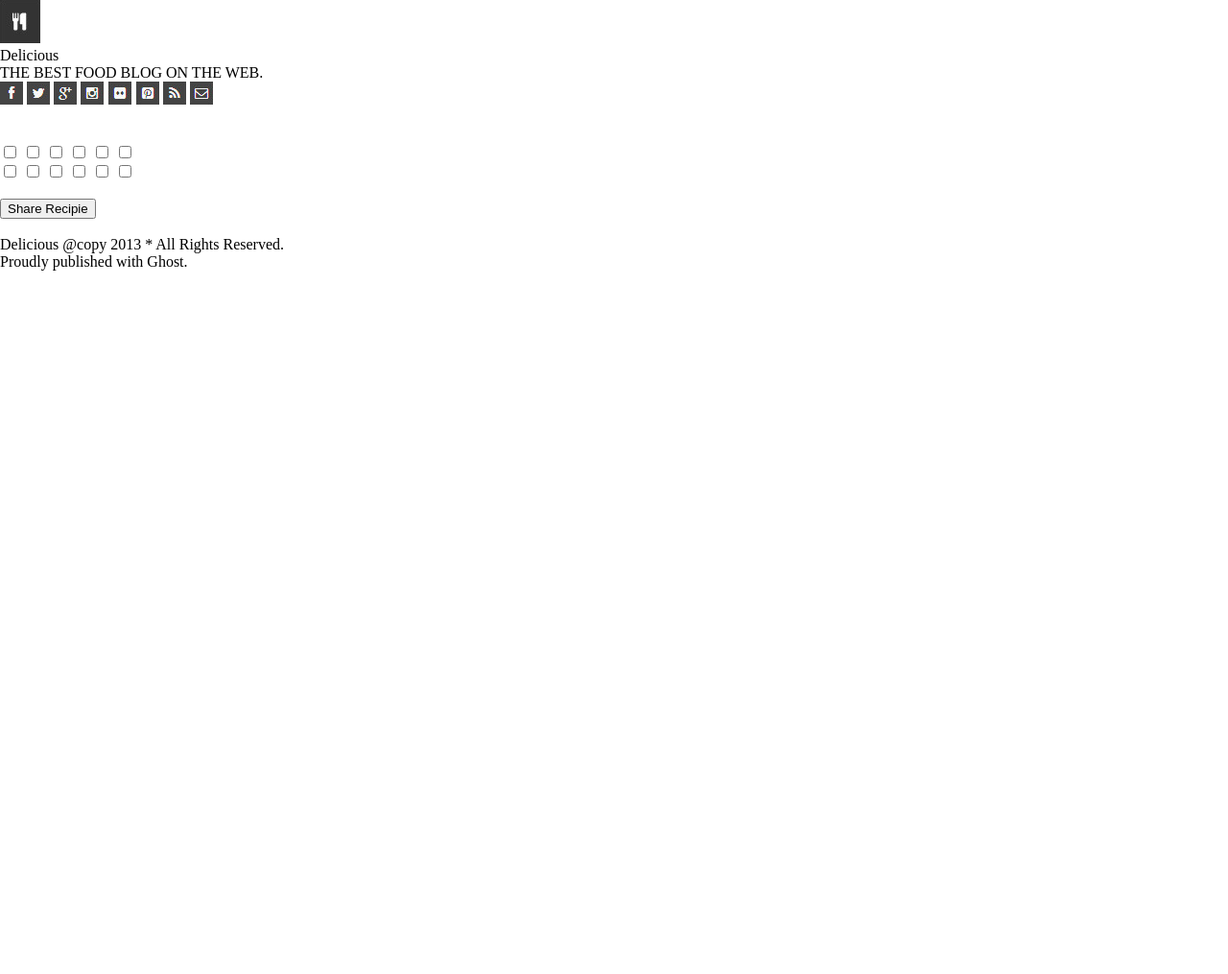
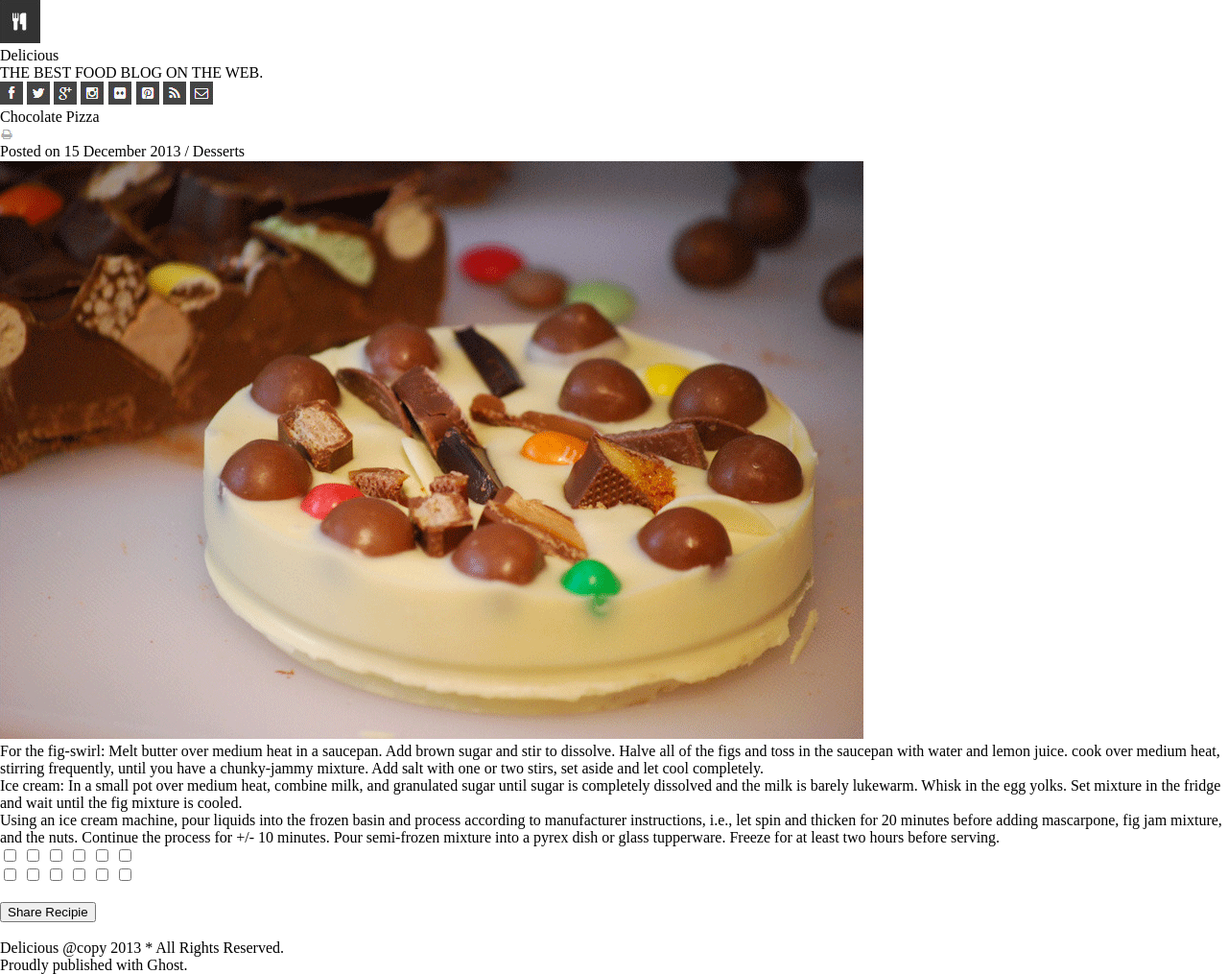
Before and after one commit to pete-hamrick/lab-10a-chocolate-pizza, a plain HTML site: page index.html in a window 1280 px wide. Shown: the whole page at 96% size. Before the commit the page ends 800 px from the top, so only its background shows below. Drawn offline with Linux system fonts and the light colour scheme.

Commit message:
Aemilius added images and paragraphs

```diff
--- a/index.html
+++ b/index.html
@@ -34,15 +34,17 @@
     <!-- figure out bottom border diagonal thingy IS IT HR IMG?-->
     <main>
         <section>
-            <img src="" alt="">
+            <h2>Chocolate Pizza</h2>
+            <img src="./assets/print-icon.png" alt="print-icon">
+            <h6>Posted on 15 December 2013 / Desserts</h6>
         </section>
         <section>
-            <img src="" alt="">
+            <img src="./assets/choco-pizza.png" alt="choco-pizza">
         </section>
         <section>
-            <h2></h2>
-            <h2></h2>
-            <h2></h2>
+            <p>For the fig-swirl: Melt butter over medium heat in a saucepan. Add brown sugar and stir to dissolve. Halve all of the figs and toss in the saucepan with water and lemon juice. cook over medium heat, stirring frequently, until you have a chunky-jammy mixture. Add salt with one or two stirs, set aside and let cool completely.</p>
+            <p>Ice cream: In a small pot over medium heat, combine milk, and granulated sugar until sugar is completely dissolved and the milk is barely lukewarm. Whisk in the egg yolks. Set mixture in the fridge and wait until the fig mixture is cooled.</p>
+            <p>Using an ice cream machine, pour liquids into the frozen basin and process according to manufacturer instructions, i.e., let spin and thicken for 20 minutes before adding mascarpone, fig jam mixture, and the nuts. Continue the process for +/- 10 minutes. Pour semi-frozen mixture into a pyrex dish or glass tupperware. Freeze for at least two hours before serving.</p>
         </section>
         <div>
             <section>
```
